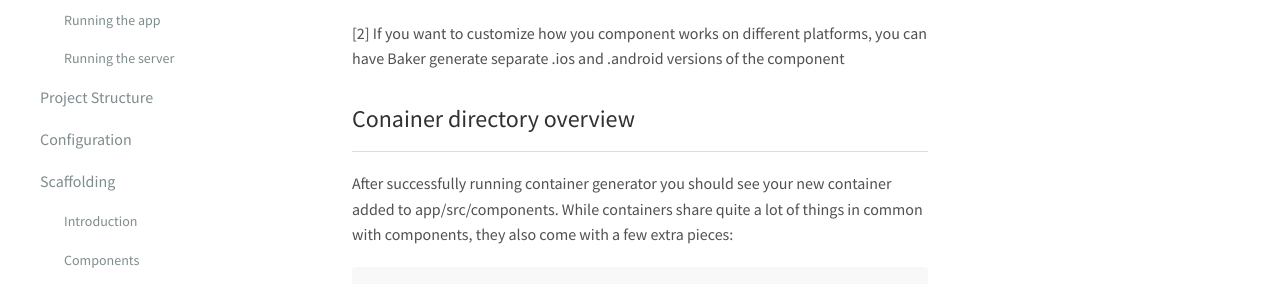
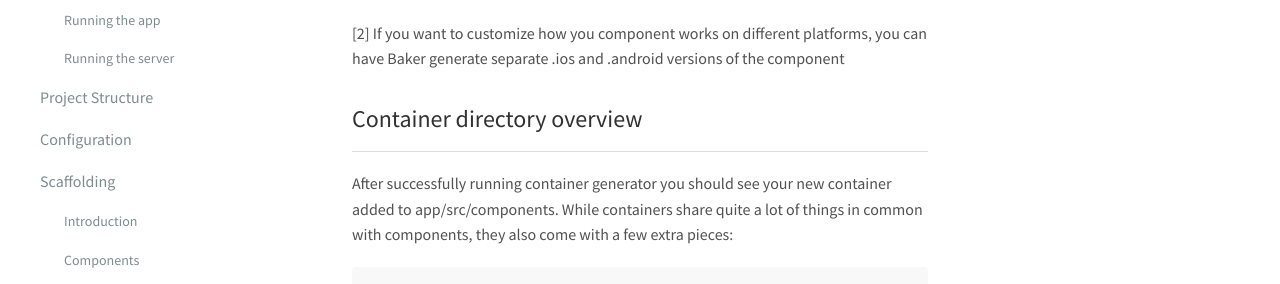
Before and after one commit to bakery/baker-docs, a Jekyll site: the page built from docs/scaffolding/containers.md, in a window 1280 px wide and 900 px high, scrolled down 708 px. Shown: the part 157-441 px from the top of the window. Built offline with Jekyll 4.4.1, drawn with Linux system fonts in a browser that asks for light colours; comment, search, counter and statistics services are not loaded.

Commit message:
Update containers.md

```diff
--- a/docs/scaffolding/containers.md
+++ b/docs/scaffolding/containers.md
@@ -35,7 +35,7 @@ Baker will ask you a few questions to customize your new container
 
 \[2\] If you want to customize how you component works on different platforms, you can have Baker generate separate .ios and .android versions of the component
 
-## Conainer directory overview
+## Container directory overview
 
 After successfully running container generator you should see your new container added to app/src/components. While containers share quite a lot of things in common with components, they also come with a few extra pieces:
 
```
